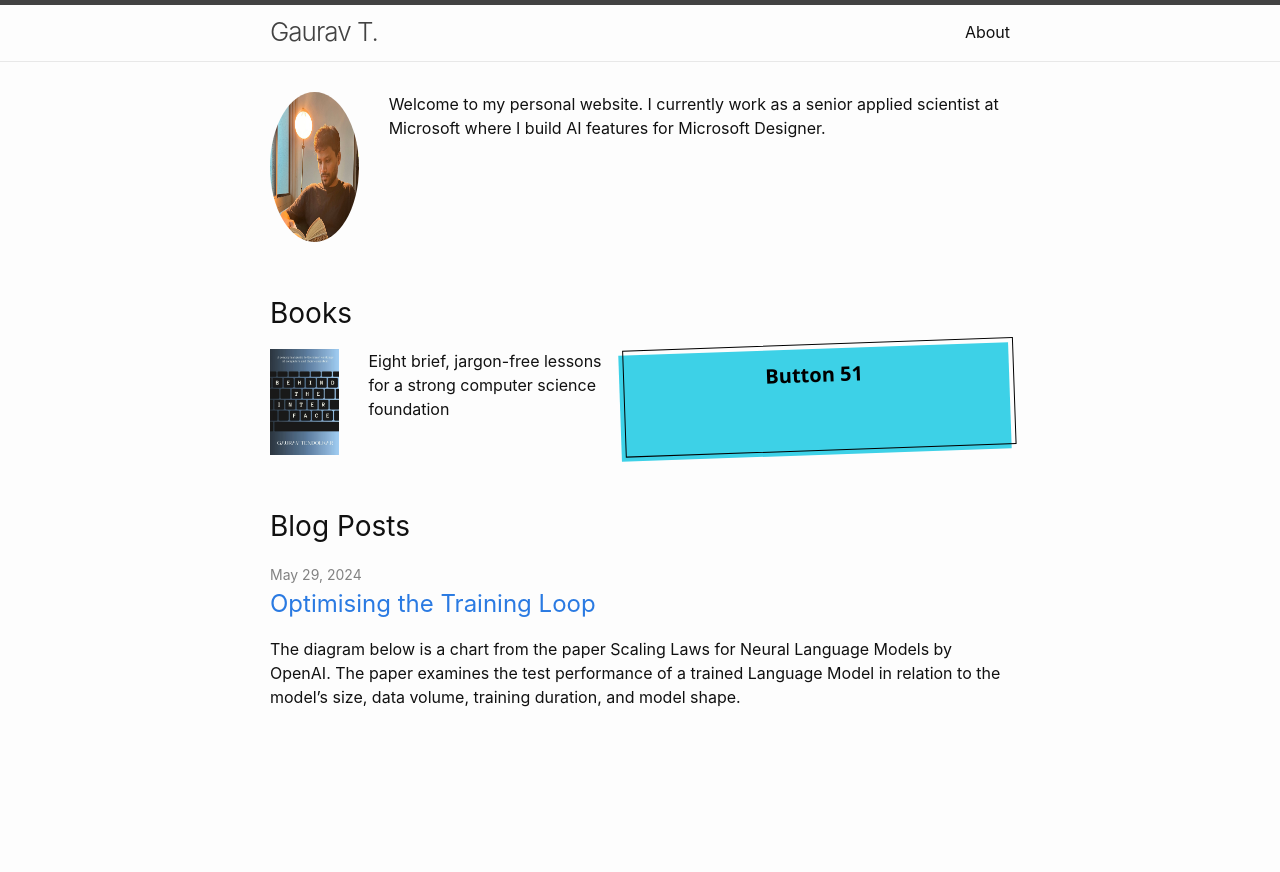
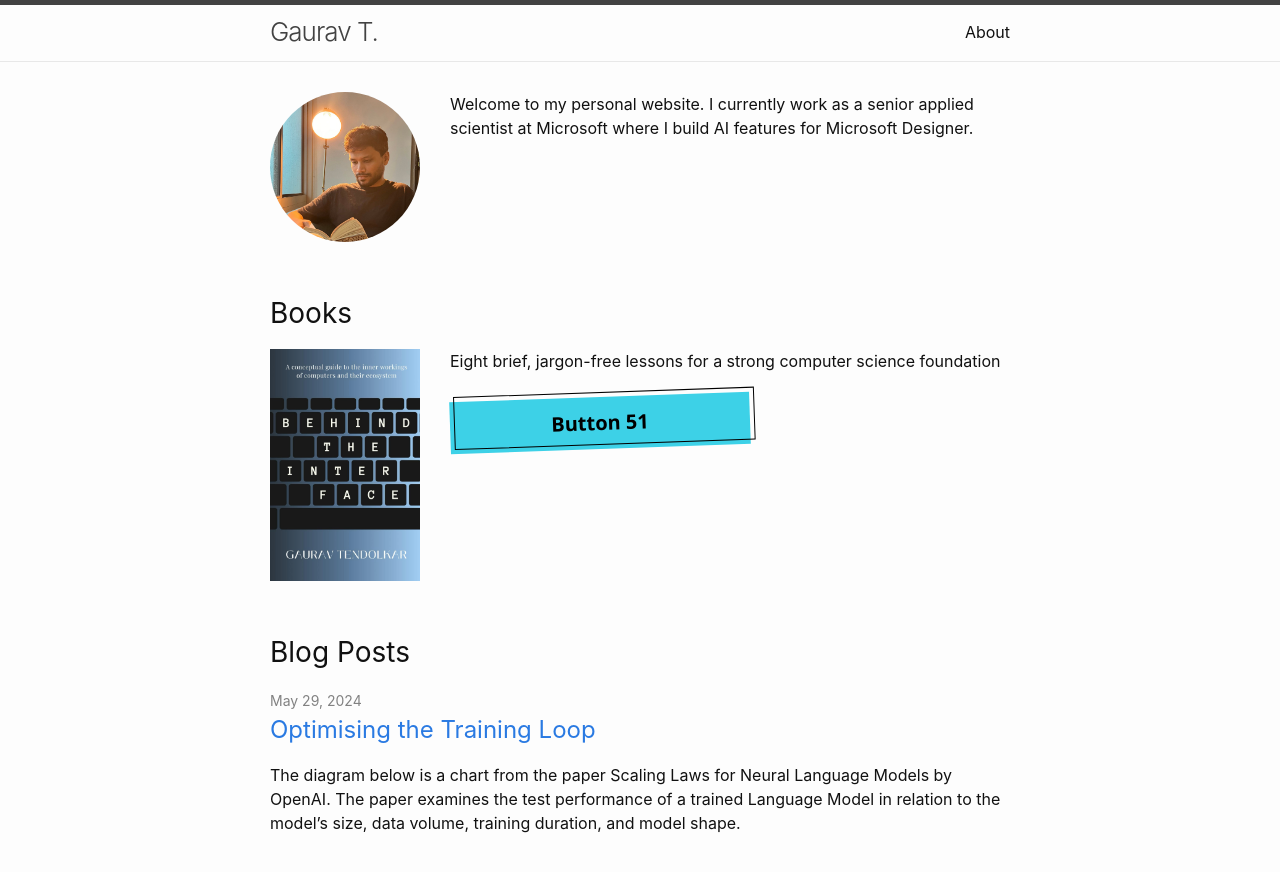
Before and after one commit to gauravtendolkar/gauravtendolkar.github.io, a Jekyll site: the page built from docs/index.markdown, in a window 1280 px wide. Shown: the top 872 px of the page. Built offline with Jekyll 4.4.1, drawn with Linux system fonts in a browser that asks for light colours.

Commit message:
test layout

```diff
--- a/docs/_layouts/home.html
+++ b/docs/_layouts/home.html
@@ -4,7 +4,7 @@ layout: default
 
 <div class="home">
   <div class="flex-container">
-    <div style="margin-right: 30px">
+    <div style="margin-right: 30px; min-width: 150px;">
       <img
         src="/assets/images/pp.jpg"
         style="border-radius: 50%; width: 150px; height: 150px"
@@ -17,13 +17,17 @@ layout: default
   </div>
   <h2 class="post-list-heading" style="margin-top: 50px">Books</h2>
   <div class="flex-container">
-    <div style="margin-right: 30px">
+    <div style="margin-right: 30px; min-width: 150px;">
       <img src="/assets/images/book.png" style="width: 150px" />
     </div>
     <div>
-      Eight brief, jargon-free lessons for a strong computer science foundation
+      <div>
+        Eight brief, jargon-free lessons for a strong computer science
+        foundation
+      </div>
+      <br />
+      <button class="action-button" role="button">Button 51</button>
     </div>
-    <button class="action-button" role="button">Button 51</button>
   </div>
 
   {%- if site.posts.size > 0 -%}
--- a/docs/assets/main.scss
+++ b/docs/assets/main.scss
@@ -26,8 +26,7 @@
   text-align: center;
   text-decoration: none #000000 solid;
   text-decoration-thickness: auto;
-  width: 100%;
-  max-width: 460px;
+  width: 300px;
   position: relative;
   cursor: pointer;
   transform: rotate(-2deg);
```
